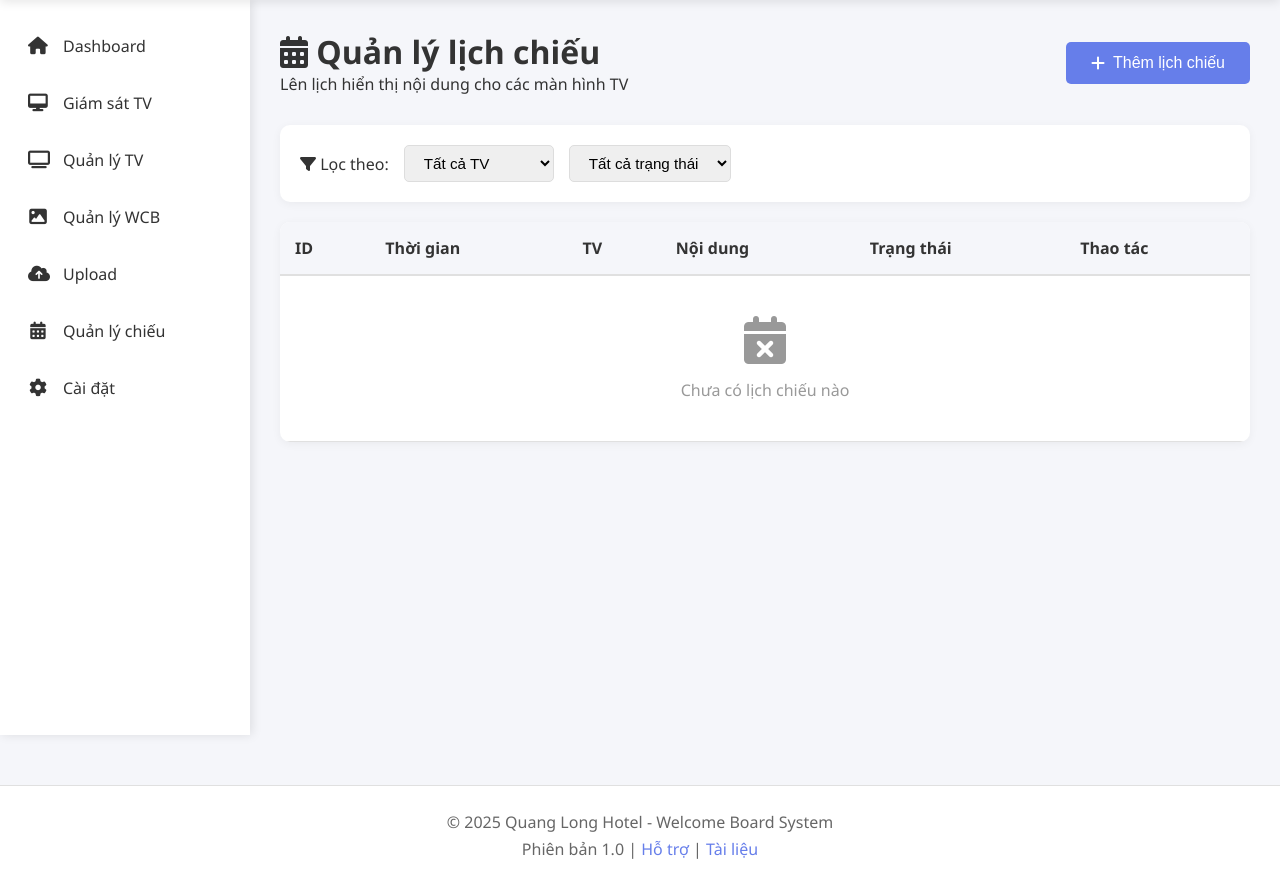
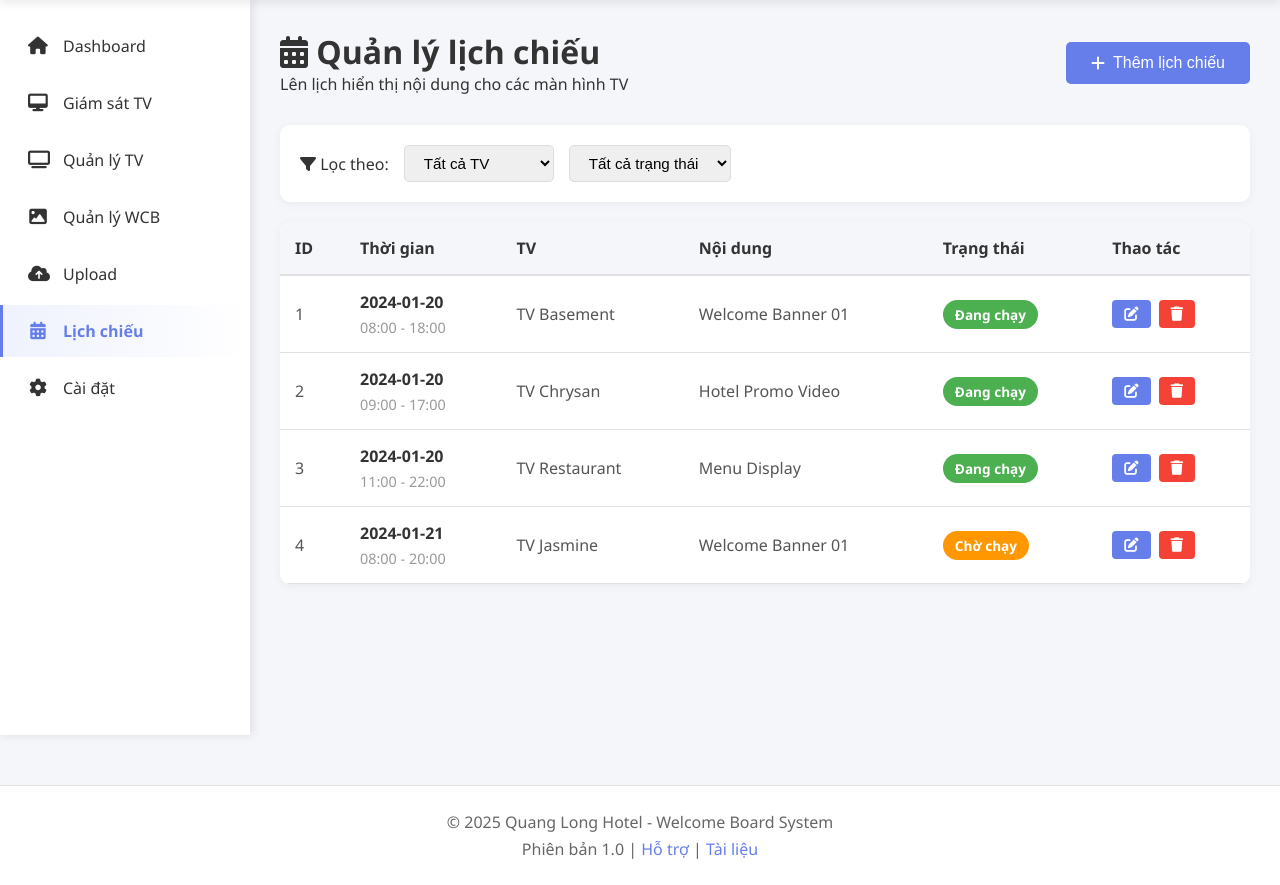
Before and after one commit to quanglong3824/wcb, a PHP site: page /quanglong3824/schedule.php in a window 1280 px wide. Shown: the part 65-950 px from the top of the page. Run offline with PHP 8.4, Linux system fonts and the light colour scheme; the visitor is signed in with stand-in values (Sample User, id 1).

Commit message:
cập nhật full giao diện tĩnh

```diff
--- /dev/null
+++ b/api/get-schedules.php
@@ -0,0 +1,68 @@
+<?php
+session_start();
+require_once '../config/php/config.php';
+
+header('Content-Type: application/json');
+
+// Kiểm tra đăng nhập
+if (!isLoggedIn()) {
+    echo json_encode(['error' => 'Unauthorized']);
+    exit;
+}
+
+// Dữ liệu mẫu
+$schedules = [
+    [
+        'id' => 1,
+        'tvId' => 1,
+        'tvName' => 'TV Basement',
+        'contentId' => 1,
+        'contentName' => 'Welcome Banner 01',
+        'date' => '2024-01-20',
+        'startTime' => '08:00',
+        'endTime' => '18:00',
+        'repeat' => 'daily',
+        'status' => 'active'
+    ],
+    [
+        'id' => 2,
+        'tvId' => 2,
+        'tvName' => 'TV Chrysan',
+        'contentId' => 2,
+        'contentName' => 'Hotel Promo Video',
+        'date' => '2024-01-20',
+        'startTime' => '09:00',
+        'endTime' => '17:00',
+        'repeat' => 'daily',
+        'status' => 'active'
+    ],
+    [
+        'id' => 3,
+        'tvId' => 5,
+        'tvName' => 'TV Restaurant',
+        'contentId' => 3,
+        'contentName' => 'Menu Display',
+        'date' => '2024-01-20',
+        'startTime' => '11:00',
+        'endTime' => '22:00',
+        'repeat' => 'daily',
+        'status' => 'active'
+    ],
+    [
+        'id' => 4,
+        'tvId' => 3,
+        'tvName' => 'TV Jasmine',
+        'contentId' => 1,
+        'contentName' => 'Welcome Banner 01',
+        'date' => '2024-01-21',
+        'startTime' => '08:00',
+        'endTime' => '20:00',
+        'repeat' => 'none',
+        'status' => 'pending'
+    ]
+];
+
+echo json_encode([
+    'success' => true,
+    'schedules' => $schedules
+]);
--- a/includes/sidebar.php
+++ b/includes/sidebar.php
@@ -23,8 +23,8 @@ $menuItems = [
     [
         'icon' => 'fas fa-tv',
         'label' => 'Quản lý TV',
-        'url' => $basePath . 'admin/index.php?page=tv',
-        'active' => ($currentParam == 'tv')
+        'url' => $basePath . 'tv.php',
+        'active' => ($currentPage == 'tv.php')
     ],
     [
         'icon' => 'fas fa-image',
@@ -40,15 +40,15 @@ $menuItems = [
     ],
     [
         'icon' => 'fas fa-calendar-alt',
-        'label' => 'Quản lý chiếu',
-        'url' => $basePath . 'admin/index.php?page=schedule',
-        'active' => ($currentParam == 'schedule')
+        'label' => 'Lịch chiếu',
+        'url' => $basePath . 'schedule.php',
+        'active' => ($currentPage == 'schedule.php')
     ],
     [
         'icon' => 'fas fa-cog',
         'label' => 'Cài đặt',
-        'url' => $basePath . 'admin/index.php?page=settings',
-        'active' => ($currentParam == 'settings')
+        'url' => $basePath . 'settings.php',
+        'active' => ($currentPage == 'settings.php')
     ]
 ];
 ?>
```
Also changed, not shown: README.md (added).
